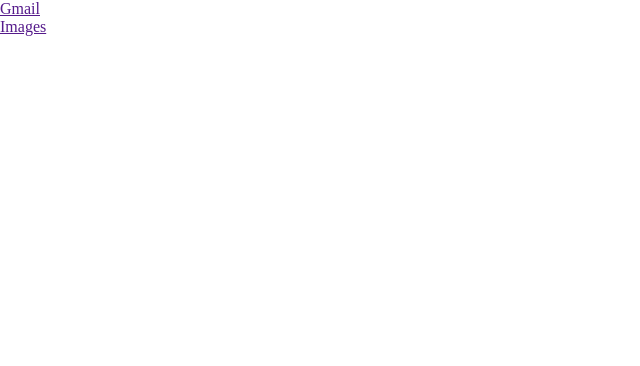
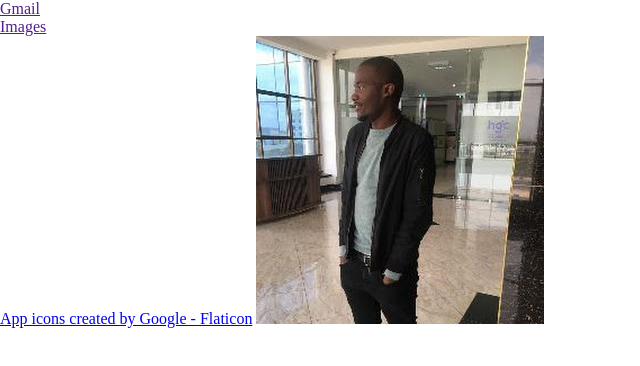
Before and after one commit to tambasii/googleclone, a plain HTML site: page index.html in a window 1280 px wide. Shown: the whole page, without its empty margins (0-640 px from the left). Drawn offline with Linux system fonts and the light colour scheme.

Commit message:
profile image and apps icon

```diff
--- a/index.html
+++ b/index.html
@@ -12,6 +12,10 @@
         <li><a href="">Gmail</a></li>
         <li><a href="">Images</a></li>
       </ul>
+      <a href="https://www.flaticon.com/free-icons/app" title="app icons"
+        >App icons created by Google - Flaticon</a
+      >
+      <img src="profile.jpg" class="profile-img" />
     </div>
   </body>
 </html>
```
